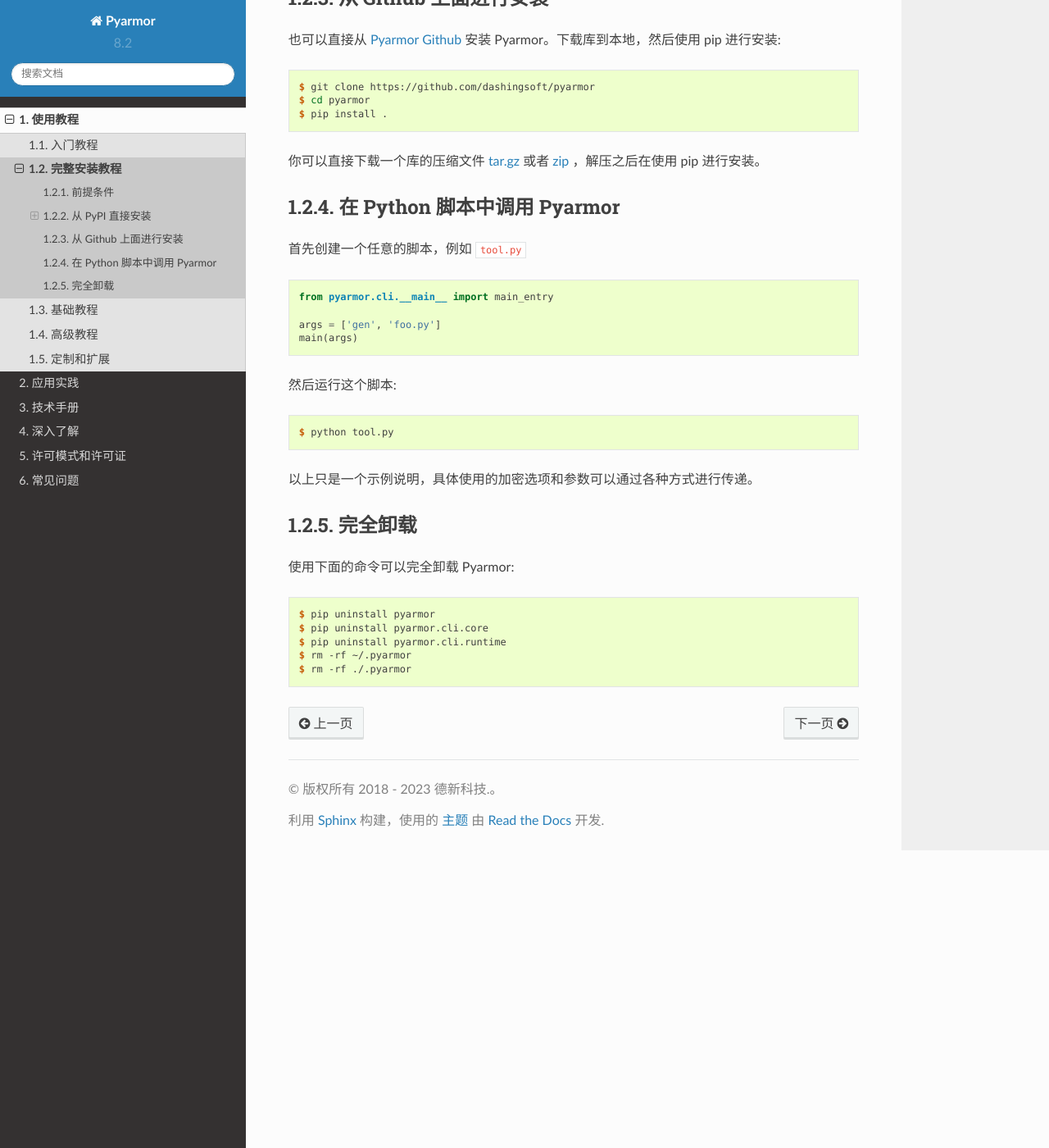
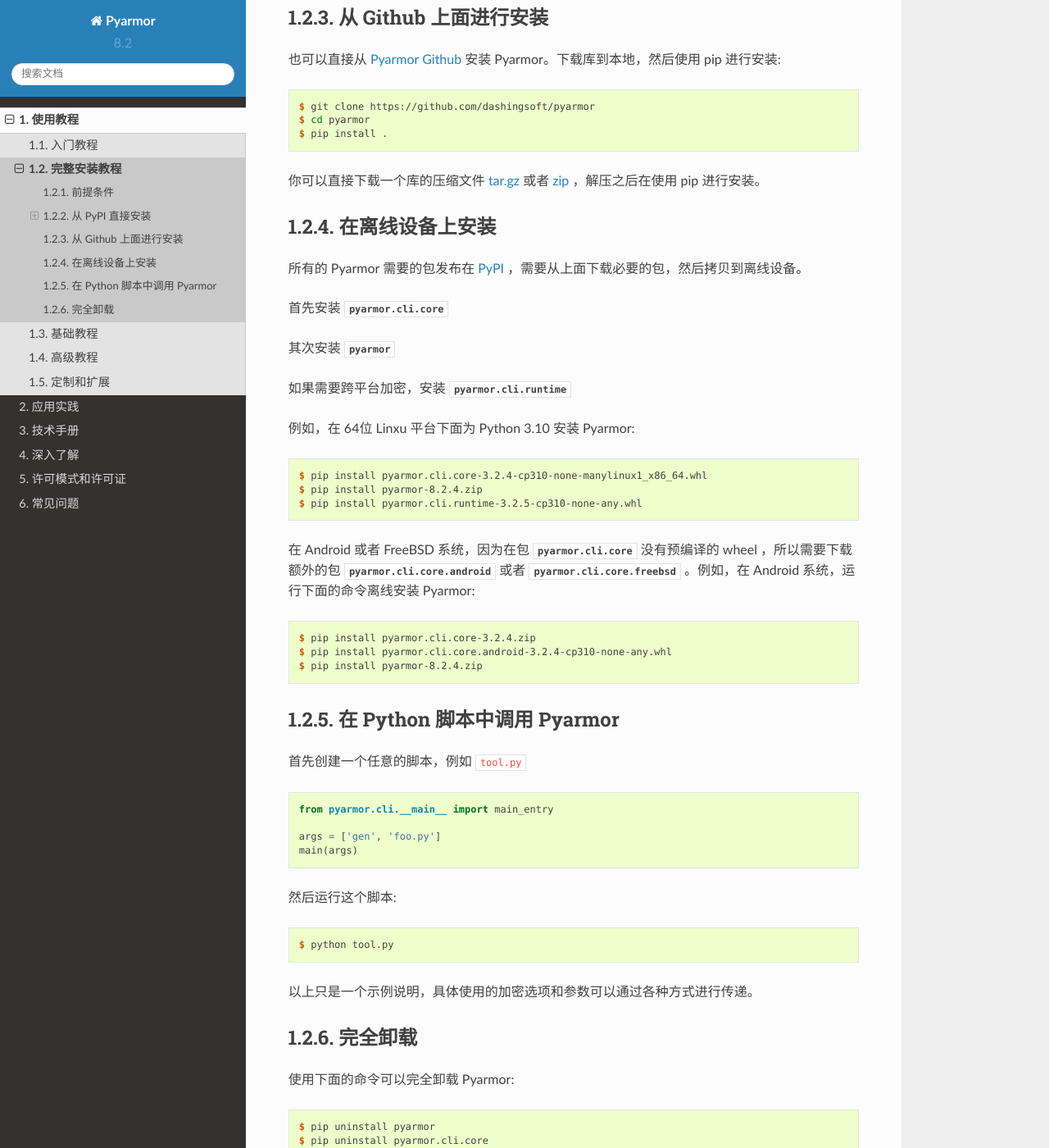
Before and after one commit to dashingsoft/pyarmor-docs-zh, a Sphinx documentation site: the page built from docs/tutorial/installation.rst, in a window 1280 px wide and 1400 px high, scrolled down 1911 px. Shown: the whole window at 82% size. Built offline with Sphinx 7.4.7 and the Read the Docs theme 2.0.0, drawn with Linux system fonts in a browser that asks for light colours.

Commit message:
说明如何离线安装 Pyarmor

```diff
--- a/docs/tutorial/installation.rst
+++ b/docs/tutorial/installation.rst
@@ -84,6 +84,28 @@
 __ https://github.com/dashingsoft/pyarmor/archive/master.tar.gz
 __ https://github.com/dashingsoft/pyarmor/archive/master.zip
 
+在离线设备上安装
+================
+
+所有的 Pyarmor 需要的包发布在 PyPI_ ，需要从上面下载必要的包，然后拷贝到离线设备。
+
+首先安装 :mod:`pyarmor.cli.core`
+
+其次安装 :mod:`pyarmor`
+
+如果需要跨平台加密，安装 :mod:`pyarmor.cli.runtime`
+
+例如，在 64位 Linxu 平台下面为 Python 3.10 安装 Pyarmor::
+
+    $ pip install pyarmor.cli.core-3.2.4-cp310-none-manylinux1_x86_64.whl
+    $ pip install pyarmor-8.2.4.zip
+    $ pip install pyarmor.cli.runtime-3.2.5-cp310-none-any.whl
+
+在 Android 或者 FreeBSD 系统，因为在包 :mod:`pyarmor.cli.core` 没有预编译的 wheel ，所以需要下载额外的包 :mod:`pyarmor.cli.core.android` 或者 :mod:`pyarmor.cli.core.freebsd` 。例如，在 Android 系统，运行下面的命令离线安装 Pyarmor::
+
+    $ pip install pyarmor.cli.core-3.2.4.zip
+    $ pip install pyarmor.cli.core.android-3.2.4-cp310-none-any.whl
+    $ pip install pyarmor-8.2.4.zip
 
 在 Python 脚本中调用 Pyarmor
 ============================
```
